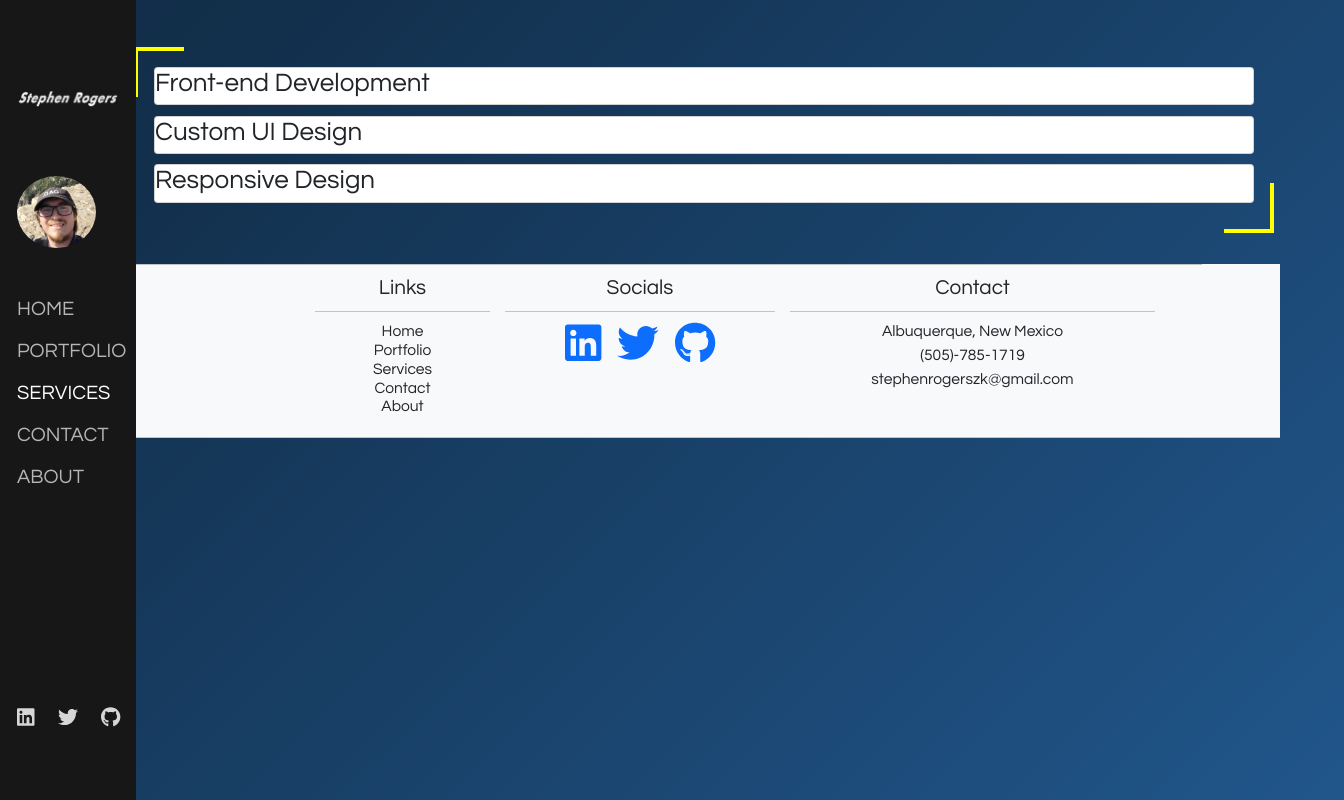
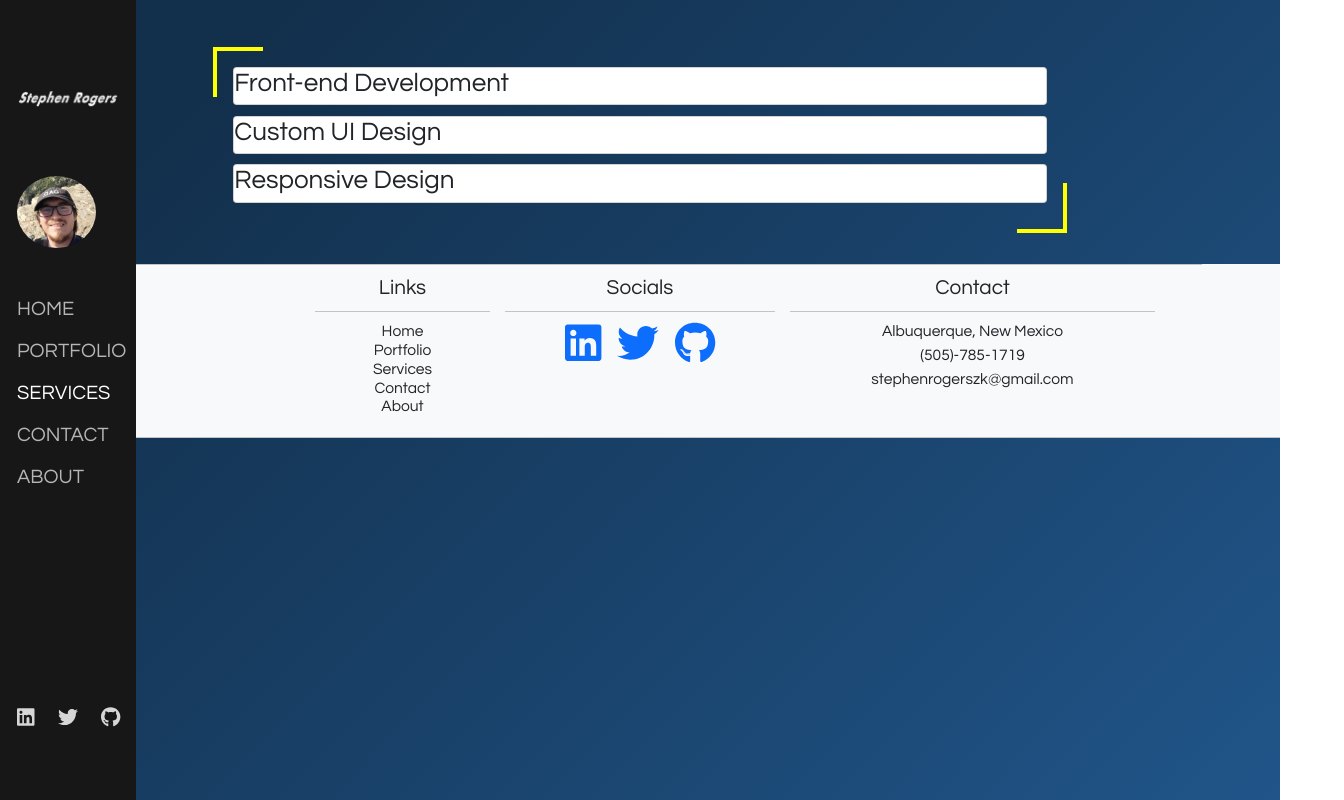
Before and after one commit to srcodes12/Portfolio-Project, a React (Create React App) app: page /services in a window 1280 px wide. Shown: the whole page, 1344 px wide, since content can reach past the window. Built offline with nearby package versions, Linux system fonts and the light colour scheme.

Commit message:
Mobile UI fixes

```diff
--- a/src/Pages/AboutPage.js
+++ b/src/Pages/AboutPage.js
@@ -5,7 +5,7 @@ const AboutPage = () => {
   return (
 <>
 
-    <Container className="rounded-4"  style={{ backgroundColor: '#f0f0f0', justifyContent: "end", marginRight: '5vw', marginLeft: '30vh', marginTop: '10vh', maxWidth: '80%',}} >
+    <Container className="rounded-4"  style={{ backgroundColor: '#f0f0f0', justifyContent: "end", maxWidth: '60%'}} >
       <Row className="justify-content-start align-items-center">
         <Col xs={12} md={6}>
         <h1>My Background</h1>
--- a/src/Pages/ServicesPage.js
+++ b/src/Pages/ServicesPage.js
@@ -38,8 +38,8 @@ const ServicesPage = () => {
   };
 
   return (
-  <div style={{display: 'flex', justifyContent: 'center', width: '100%', marginLeft: '5vw' }}>
-    <Container className='mt-5 justify-content-center align-items-center flex-column' style={containerStyle}>
+  <div style={{display: 'flex', justifyContent: 'center', width: '100%',}}>
+    <Container className='mt-5 justify-content-center align-items-center flex-column col-lg-8' style={containerStyle}>
   <Card className='mb-3'>
     <CardTitle tag="h1" onClick={toggle1} className="collapsible-title">Front-end Development</CardTitle>
     <Collapse isOpen={isOpen1}>
```
Lines whose indentation alone changed are shown as unchanged.
